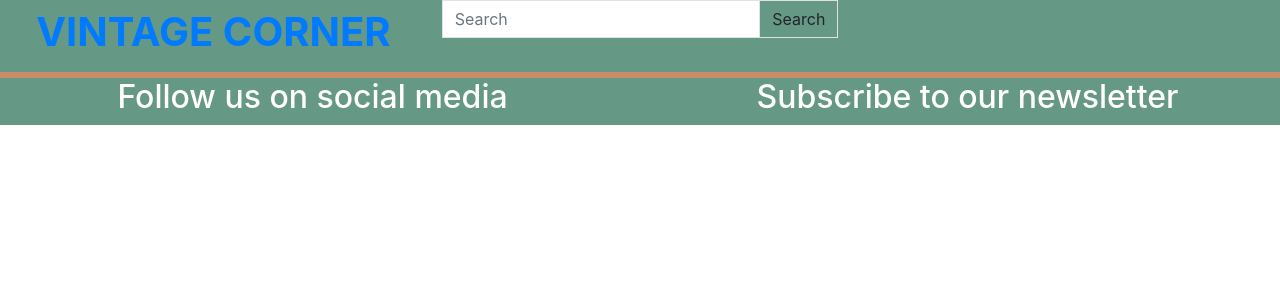
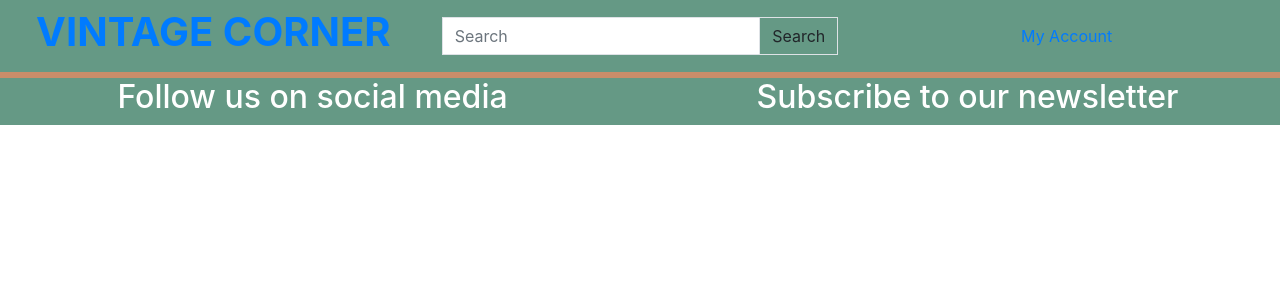
Before and after one commit to sofiawallq/vintage-corner, a Django app: page / in a window 1280 px wide. Shown: the top 300 px of the page. Run offline with Django 5.2, Linux system fonts and the light colour scheme; some libraries are stand-ins or nearby versions.

Commit message:
add drop-down nav functions for user account in header

```diff
--- a/static/css/base.css
+++ b/static/css/base.css
@@ -14,11 +14,11 @@
 }
 
 /* Links */
-.main-logo-link {
+.nav-link, .main-logo-link {
     text-decoration: none;
 }
 
-.main-logo-link:visited {
+.nav-link:visited, .main-logo-link:visited {
     text-decoration: none;
     color: white;
 }
--- a/templates/base.html
+++ b/templates/base.html
@@ -49,7 +49,7 @@
                     <h1 class="text-uppercase"><strong>Vintage Corner</strong></h1>
                 </a>
             </div>
-            <div class="col-12 col-lg-4">
+            <div class="col-12 col-lg-4 m-auto p-auto text-center">
                 <form method="GET" action="">
                     <div class="input-group">
                         <input class="form-control border border-black rounded-0" type="text" name="q"
@@ -64,7 +64,30 @@
                     </div>
                 </form>
             </div>
-            <div class="col-12 col-lg-4">
+            <div class="col-12 col-lg-4 m-auto p-auto text-center">
+                <ul class="list-inline list-unstyled text-center text-lg-right my-0"></ul>
+                    <li class="list-inline-item dropdown">
+                        <a class="text-black nav-link" href="#" id="user-options" data-toggle="dropdown"
+                            aria-haspopup="true" aria-expanded="false">
+                            <div class="text-center">
+                                <div><i class="fas fa-user fa-lg"></i></div>
+                                <p class="my-0">My Account</p>
+                            </div>
+                        </a>
+                        <div class="dropdown-menu border-0" aria-labelledby="user-options">
+                            {% if request.user.is_authenticated %}
+                            {% if request.user.is_superuser %}
+                            <a href="" class="dropdown-item">Product Management</a>
+                            {% endif %}
+                            <a href="" class="dropdown-item">My Profile</a>
+                            <a href="{% url 'account_logout' %}" class="dropdown-item">Logout</a>
+                            {% else %}
+                            <a href="{% url 'account_signup' %}" class="dropdown-item">Register</a>
+                            <a href="{% url 'account_login' %}" class="dropdown-item">Login</a>
+                            {% endif %}
+                        </div>
+                    </li>
+                </ul>
             </div>
         </div>
     </header>
```
